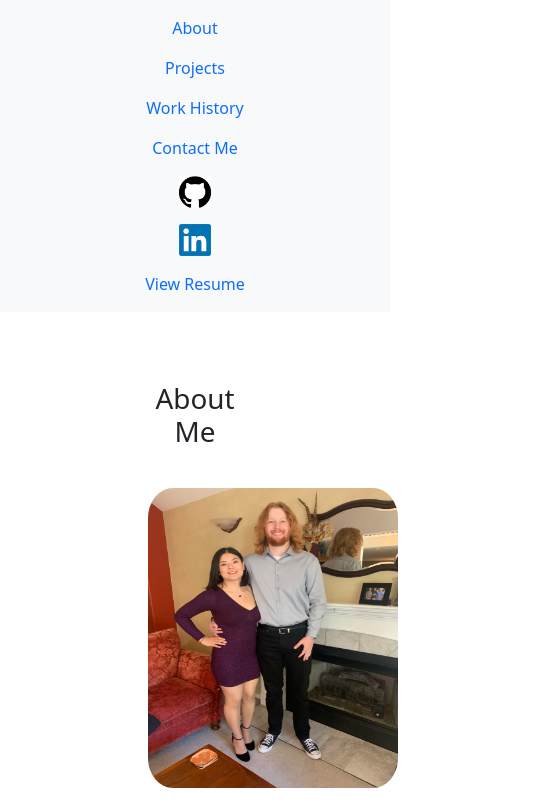
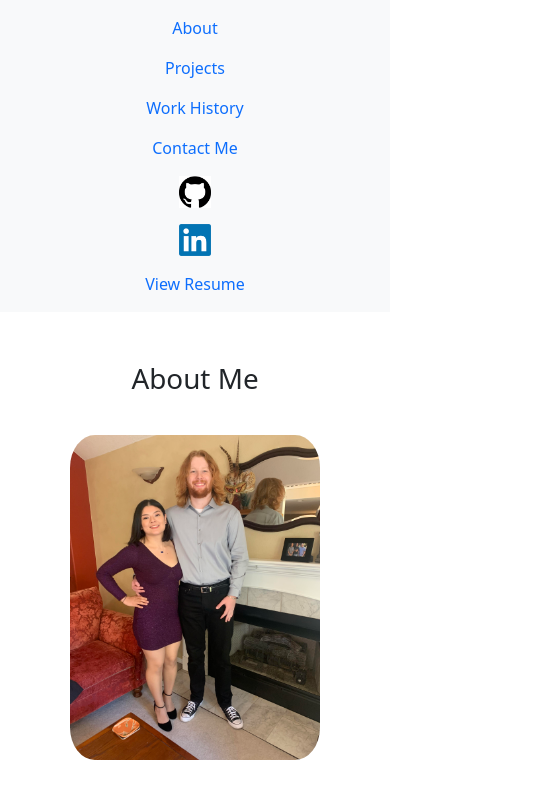
Before and after one commit to jdustin2/jdustin2.github.io, a website: page index.html in a window 390 px wide. Shown: the top 807 px of the page, 548 px wide, since content can reach past the window. Drawn offline with nearby package versions, Linux system fonts and the light colour scheme; no server answers.

Commit message:
Support mobile

```diff
--- a/index.css
+++ b/index.css
@@ -4,8 +4,8 @@
 .profile {
     text-align: center;
     border-radius:10%;
-    width: 250px;
-    height: 300px;
+    width: 500px;
+    height: 650px;
 }
 
 .container {
@@ -15,7 +15,6 @@ padding-left: 100px;
 }
 
 main{
-margin-top: 5%;
 text-align: center;
 margin-left:25%;
 margin-right: 25%;
@@ -26,11 +25,6 @@ margin-right: 25%;
 }
 .sections{
     padding:50px;
-    /* border-width:1px;
-    border-style:solid;
-    border-color:gray;
-    border-radius: 10%;
-    margin: 10px; */
 }
 
 .text-sections
@@ -38,3 +32,15 @@ margin-right: 25%;
     margin: 25px;
     padding:25px;
 }
+
+
+@media (max-width: 768px) {
+    main{
+        margin-left:auto;
+        margin-right: auto;
+    }
+    .profile {
+        width: 250px;
+        height: 325px;
+    }
+  }
```
